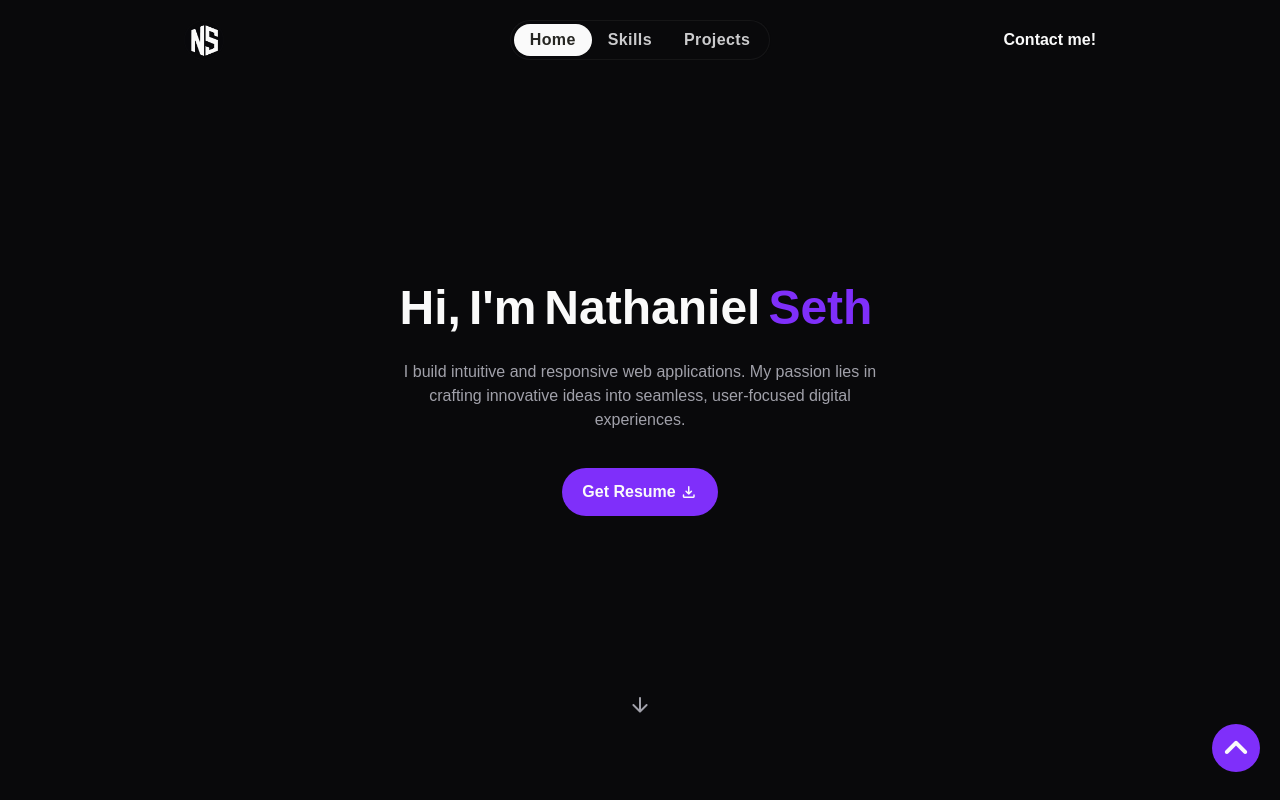
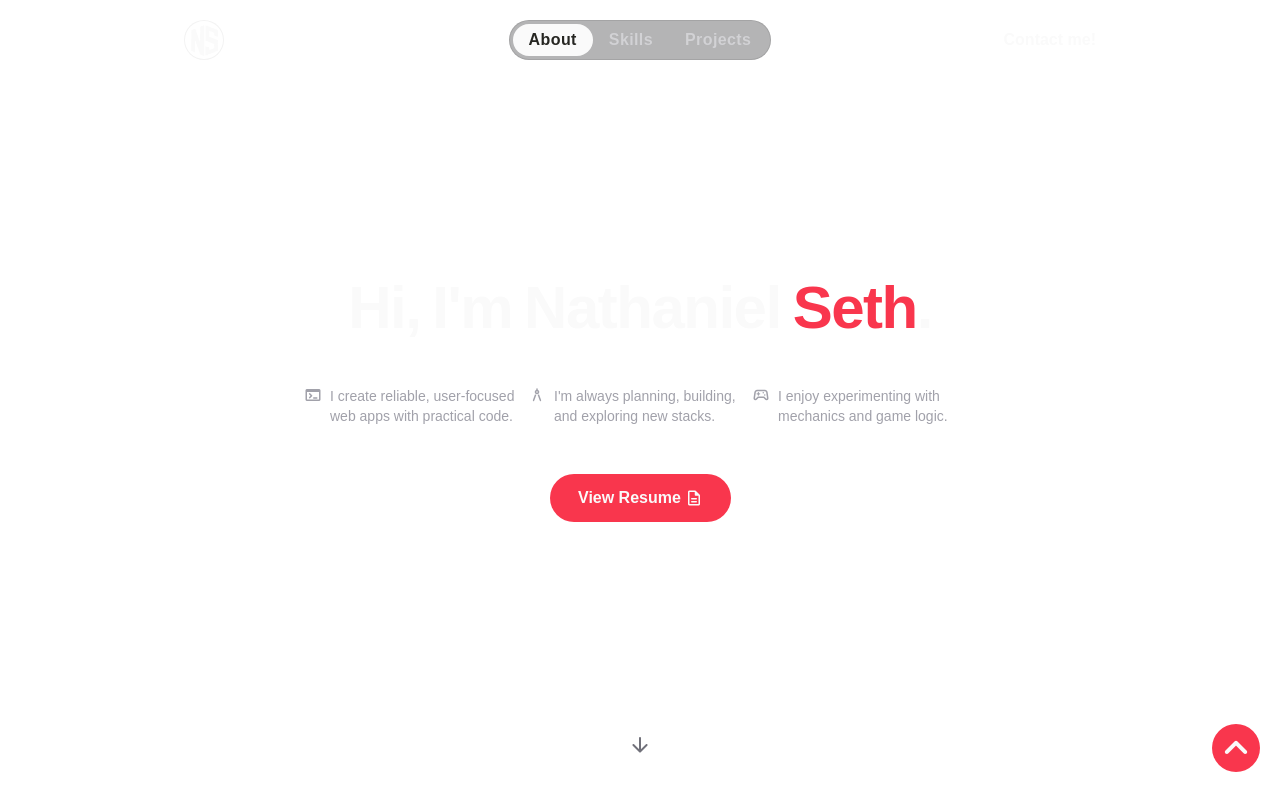
Before and after one commit to nathanielseth/portfolio, a React (Vite) app: page / in a window 1280 px wide. Shown: the top 800 px of the page. Built offline with nearby package versions, Linux system fonts and the light colour scheme; a web font is replaced by a local one.

Commit message:
add pdf viewer
added react-pdf and updated deps. changed accent color.

```diff
--- a/package.json
+++ b/package.json
@@ -16,6 +16,7 @@
     "react": "^18.3.1",
     "react-dom": "^18.3.1",
     "react-icons": "^5.3.0",
+    "react-pdf": "^10.2.0",
     "tailwind-scrollbar": "^3.1.0"
   },
   "devDependencies": {
--- a/src/App.jsx
+++ b/src/App.jsx
@@ -12,7 +12,7 @@ const App = () => {
 		<ReactLenis root>
 			<Header />
 			<main className="scrollbar-thin">
-				<section id="home" className="min-h-screen">
+				<section id="about" className="min-h-screen">
 					<Hero />
 				</section>
 				<section id="skills" className="min-h-screen">
--- a/src/components/Contact.jsx
+++ b/src/components/Contact.jsx
@@ -84,7 +84,7 @@ const Contact = () => {
 						onMouseEnter={() => setShowTooltip(true)}
 						onMouseLeave={() => !copied && setShowTooltip(false)}
 					>
-						<span className="text-[#7f2ffa] font-semibold text-xl md:text-2xl">
+						<span className="text-[var(--accent)] font-semibold text-xl md:text-2xl">
 							nathanielseth.dev@gmail.com
 						</span>
 						<motion.div
--- a/src/components/Header.jsx
+++ b/src/components/Header.jsx
@@ -59,10 +59,10 @@ const Header = () => {
 
 	const handleLogoClick = (event) => {
 		event.preventDefault();
-		const homeSection = document.querySelector("#home");
+		const aboutSection = document.querySelector("#about");
 
-		if (homeSection) {
-			lenis.scrollTo(homeSection.offsetTop, { duration: 1.2 });
+		if (aboutSection) {
+			lenis.scrollTo(aboutSection.offsetTop, { duration: 1.2 });
 		}
 	};
 
--- a/src/components/Hero.jsx
+++ b/src/components/Hero.jsx
@@ -1,5 +1,5 @@
 import { useState, useEffect } from "react";
-import { motion } from "framer-motion";
+import { motion, AnimatePresence } from "framer-motion";
 
 const typingVariants = {
 	hidden: { opacity: 0 },
@@ -17,15 +17,20 @@ const containerVariants = {
 	show: {
 		opacity: 1,
 		transition: {
-			staggerChildren: 0.4,
-			delayChildren: 0.9,
+			staggerChildren: 0.2,
+			delayChildren: 0.8,
 		},
 	},
 };
 
+const buttonVariants = {
+	hidden: { opacity: 0, y: 20 },
+	show: { opacity: 1, y: 0, transition: { duration: 0.5 } },
+};
+
 const itemVariants = {
-	hidden: { opacity: 0, y: 30 },
-	show: { opacity: 1, y: 0, transition: { duration: 0.6 } },
+	hidden: { opacity: 0, y: 20 },
+	show: { opacity: 1, y: 0, transition: { duration: 0.5 } },
 };
 
 const arrowVariants = {
@@ -45,12 +50,61 @@ const arrowVariants = {
 	},
 };
 
+const modalVariants = {
+	hidden: { opacity: 0 },
+	visible: {
+		opacity: 1,
+		transition: { duration: 0.2 },
+	},
+	exit: {
+		opacity: 0,
+		transition: { duration: 0.2 },
+	},
+};
+
+const modalContentVariants = {
+	hidden: { opacity: 0, scale: 0.95, y: 20 },
+	visible: {
+		opacity: 1,
+		scale: 1,
+		y: 0,
+		transition: {
+			type: "spring",
+			damping: 25,
+			stiffness: 300,
+		},
+	},
+	exit: {
+		opacity: 0,
+		scale: 0.95,
+		y: 20,
+		transition: { duration: 0.2 },
+	},
+};
+
 const Hero = () => {
 	const [showArrow, setShowArrow] = useState(false);
 	const [isInitialAnimationComplete, setInitialAnimationComplete] =
 		useState(false);
+	const [showModal, setShowModal] = useState(false);
+	const [lastModified, setLastModified] = useState("");
 
-	const heading = "Hi, I'm Nathaniel Seth".split(" ");
+	const headingLine1 = ["Hi,", "I'm", "Nathaniel", "Seth"];
+
+	const taglineItems = [
+		{
+			icon: "terminal",
+			text: "I create reliable, user-focused web apps with practical code.",
+		},
+		{
+			icon: "architecture",
+			text: "I'm always planning, building, and exploring new stacks.",
+		},
+		{
+			icon: "sports_esports",
+			text: "I enjoy experimenting with mechanics and game logic.",
+		},
+	];
 
 	useEffect(() => {
 		const handleScroll = () => {
@@ -63,6 +117,46 @@ const Hero = () => {
 		return () => window.removeEventListener("scroll", handleScroll);
 	}, [isInitialAnimationComplete]);
 
+	useEffect(() => {
+		if (showModal) {
+			document.body.style.overflow = "hidden";
+
+			fetch("/portfolio/assets/NathanielSeth_DeLeon_Resume.pdf", {
+				method: "HEAD",
+			})
+				.then((response) => {
+					const lastMod = response.headers.get("Last-Modified");
+					if (lastMod) {
+						const date = new Date(lastMod);
+						const months = [
+							"Jan",
+							"Feb",
+							"Mar",
+							"Apr",
+							"May",
+							"Jun",
+							"Jul",
+							"Aug",
+							"Sep",
+							"Oct",
+							"Nov",
+							"Dec",
+						];
+						const formatted = `${
+							months[date.getMonth()]
+						} ${date.getFullYear()}`;
+						setLastModified(formatted);
+					}
+				})
+				.catch(() => setLastModified(""));
+		} else {
+			document.body.style.overflow = "unset";
+		}
+		return () => {
+			document.body.style.overflow = "unset";
+		};
+	}, [showModal]);
+
 	const scrollToProjects = () => {
 		document.getElementById("projects")?.scrollIntoView({
 			behavior: "smooth",
@@ -71,28 +165,38 @@ const Hero = () => {
 	};
 
 	return (
-		<main className="relative flex min-h-screen flex-col items-center justify-center text-center">
+		<>
+			<main className="relative flex min-h-screen flex-col items-center justify-center px-4 text-center">
 				<motion.h1
 					id="hero-heading"
-				className="mb-3 text-3xl font-semibold text-zinc-50 sm:text-4xl md:text-5xl"
+					className="mb-8 text-4xl font-bold tracking-tight text-zinc-50 sm:text-5xl md:text-6xl sm:mb-12"
 				>
-				{heading.map((word, i) => (
+					{headingLine1.map((word, i) => (
 						<motion.span
-						key={`word-${i}`}
+							key={`line1-word-${i}`}
 							custom={i}
 							variants={typingVariants}
 							initial="hidden"
 							animate="visible"
-						style={word === "Seth" ? { color: "#7f2ffa" } : {}}
-						className="mr-1 md:mr-2"
+							style={word === "Seth" ? { color: "var(--accent)" } : {}}
+							className={word === "Seth" ? "" : "mr-2 md:mr-3"}
 						>
 							{word}
 						</motion.span>
 					))}
+					<motion.span
+						custom={headingLine1.length}
+						variants={typingVariants}
+						initial="hidden"
+						animate="visible"
+						className="text-zinc-50"
+					>
+						.
+					</motion.span>
 				</motion.h1>
 
 				<motion.div
-				className="mx-auto max-w-2xl text-center"
+					className="mx-auto flex w-full max-w-2xl flex-col items-center"
 					variants={containerVariants}
 					initial="hidden"
 					animate="show"
@@ -105,40 +209,46 @@ const Hero = () => {
 						}
 					}}
 				>
-				<motion.p
-					className="mx-auto mb-9 mt-4 max-w-lg px-4 text-xs text-zinc-400 md:px-0 md:text-base"
+					<div className="mb-10 grid grid-cols-1 justify-items-center gap-y-4 text-left sm:grid-cols-3 sm:justify-center sm:px-0 sm:mb-12">
+						{taglineItems.map((item, index) => (
+							<motion.div
+								key={index}
 								variants={itemVariants}
+								className="flex flex-row gap-2"
 							>
-					I build intuitive and responsive web applications. My passion lies in
-					crafting innovative ideas into seamless, user-focused digital
-					experiences.
-				</motion.p>
+								<span className="material-symbols-rounded shrink-0 text-lg leading-none text-zinc-400">
+									{item.icon}
+								</span>
+								<p className="text-xs leading-relaxed text-zinc-400 sm:text-sm">
+									{item.text}
+								</p>
+							</motion.div>
+						))}
+					</div>
 
-				<motion.a
+					<motion.div variants={buttonVariants}>
+						<motion.button
+							onClick={() => setShowModal(true)}
 							whileTap={{ scale: 0.95 }}
 							whileHover={{ scale: 1.05 }}
-					transformTemplate={(props, transform) =>
-						transform.replace(" translateZ(0)", "")
-					}
-					variants={itemVariants}
-					layout="position"
-					href="/portfolio/assets/NathanielSeth_DeLeon_Resume.pdf"
-					target="_blank"
-					rel="noopener noreferrer"
-					className="inline-flex h-9 items-center gap-1 rounded-full bg-[#7f2ffa] px-4 text-zinc-50 sm:h-10 md:h-12 md:px-5"
-					aria-label="Download resume"
+							transition={{ type: "spring", stiffness: 400, damping: 17 }}
+							transformTemplate={(_, generated) => `translateZ(0) ${generated}`}
+							style={{ willChange: "transform" }}
+							className="accent-bg inline-flex w-auto items-center justify-center gap-1 rounded-full px-6 py-2.5 text-zinc-50 sm:px-7 sm:py-2.5 md:px-7 md:py-3"
+							aria-label="View resume"
 						>
-					<span className="text-sm font-semibold leading-none sm:text-base">
-						Get Resume
+							<span className="text-sm font-semibold sm:text-base">
+								View Resume
 							</span>
-					<span className="material-symbols-rounded flex items-center text-sm leading-none sm:text-base md:text-lg">
-						download
+							<span className="material-symbols-rounded flex items-center text-sm sm:text-base md:text-lg">
+								description
 							</span>
-				</motion.a>
+						</motion.button>
+					</motion.div>
 				</motion.div>
 
 				<motion.button
-				className="group absolute bottom-20 cursor-pointer"
+					className="group absolute bottom-10 cursor-pointer"
 					variants={arrowVariants}
 					initial="hidden"
 					animate={showArrow ? "visible" : "hidden"}
@@ -147,11 +257,70 @@ const Hero = () => {
 					whileTap={{ scale: 0.9 }}
 					aria-label="Scroll to projects section"
 				>
-				<span className="material-symbols-rounded text-xl text-zinc-400 transition-colors duration-200 group-hover:text-zinc-300 md:text-2xl">
+					<span className="material-symbols-rounded text-xl text-zinc-500 transition-colors duration-200 group-hover:text-zinc-300 md:text-2xl">
 						arrow_downward
 					</span>
 				</motion.button>
 			</main>
+
+			{/* PDF Modal */}
+			<AnimatePresence>
+				{showModal && (
+					<motion.div
+						variants={modalVariants}
+						initial="hidden"
+						animate="visible"
+						exit="exit"
+						className="fixed inset-0 z-50 flex items-center justify-center bg-black/80 backdrop-blur-sm p-2 sm:p-4"
+						onClick={() => setShowModal(false)}
+					>
+						<motion.div
+							variants={modalContentVariants}
+							initial="hidden"
+							animate="visible"
+							exit="exit"
+							onClick={(e) => e.stopPropagation()}
+							className="relative w-full max-w-6xl h-[85vh] sm:h-[90vh] bg-zinc-900 rounded-xl sm:rounded-2xl shadow-2xl overflow-hidden flex flex-col"
+						>
+							<div className="flex items-center justify-between px-4 py-3 sm:px-6 sm:py-4 bg-zinc-800/50 border-b border-zinc-700">
+								<div className="flex items-center gap-2 sm:gap-3">
+									<span className="material-symbols-rounded text-zinc-400 text-xl sm:text-2xl flex items-center">
+										description
+									</span>
+									<div className="flex flex-col items-start">
+										<h2 className="text-base sm:text-lg font-semibold text-zinc-50">
+											Resume
+										</h2>
+										{lastModified && (
+											<p className="text-xs text-zinc-500">
+												Updated {lastModified}
+											</p>
+										)}
+									</div>
+								</div>
+								<button
+									onClick={() => setShowModal(false)}
+									className="text-zinc-400 hover:text-zinc-50 transition-colors p-1.5 sm:p-2 hover:bg-zinc-700 rounded-lg"
+									aria-label="Close modal"
+								>
+									<span className="material-symbols-rounded text-xl sm:text-2xl">
+										close
+									</span>
+								</button>
+							</div>
+
+							<div className="flex-1 overflow-auto bg-zinc-800/50">
+								<iframe
+									src="/portfolio/assets/NathanielSeth_DeLeon_Resume.pdf#view=FitH"
+									className="w-full h-full min-h-[500px] sm:min-h-[600px]"
+									title="Resume PDF"
+								/>
+							</div>
+						</motion.div>
+					</motion.div>
+				)}
+			</AnimatePresence>
+		</>
 	);
 };
 
--- a/src/components/Navbar.jsx
+++ b/src/components/Navbar.jsx
@@ -4,7 +4,7 @@ import { motion } from "framer-motion";
 import { useLenis } from "lenis/react";
 
 const Navbar = ({ navOpen, toggleNav }) => {
-	const [activeTab, setActiveTab] = useState("#home");
+	const [activeTab, setActiveTab] = useState("#about");
 	const [threshold, setThreshold] = useState(0.1);
 	const [isInitialLoad, setIsInitialLoad] = useState(true);
 
@@ -14,7 +14,7 @@ const Navbar = ({ navOpen, toggleNav }) => {
 
 	const navItems = useMemo(
 		() => [
-			{ label: "Home", link: "#home", className: "nav-link" },
+			{ label: "About", link: "#about", className: "nav-link" },
 			{ label: "Skills", link: "#skills", className: "nav-link" },
 			{ label: "Projects", link: "#projects", className: "nav-link" },
 			{ label: "Contact", link: "#contact", className: "nav-link md:hidden" },
@@ -132,7 +132,7 @@ const Navbar = ({ navOpen, toggleNav }) => {
 	}, [activeTab, initActiveBox, isInitialLoad]);
 
 	return (
-		<nav className={`navbar ${navOpen ? "active" : ""} bg-zinc-950`}>
+		<nav className={`navbar ${navOpen ? "active" : ""} bg-zinc-950/30`}>
 			{navItems.map(({ label, link, className }, key) => (
 				<a
 					href={link}
--- a/src/components/ProjectCard.jsx
+++ b/src/components/ProjectCard.jsx
@@ -139,7 +139,7 @@ const ProjectCard = ({
 								href={projectLink}
 								target="_blank"
 								rel="noopener noreferrer"
-								className="flex items-center justify-center w-11 h-11 rounded-lg bg-[#7f2ffa] text-zinc-50 transition-colors"
+								className="accent-bg flex items-center justify-center w-11 h-11 rounded-lg text-zinc-50 transition-colors"
 								aria-label={`View live project: ${title}`}
 								whileHover={{ scale: 1.1 }}
 								onMouseEnter={() => setHoveredLive(true)}
--- a/src/components/ScrollToTop.jsx
+++ b/src/components/ScrollToTop.jsx
@@ -45,7 +45,7 @@ const ScrollToTop = () => {
 	return (
 		<motion.button
 			onClick={scrollToTop}
-			className="fixed bottom-7 right-5 z-50 w-13 h-13 rounded-full bg-[#7f2ffa] text-zinc-50 transition-colors duration-300 flex items-center justify-center"
+			className="fixed bottom-7 right-5 z-50 w-13 h-13 rounded-full accent-bg text-zinc-50 transition-colors duration-300 flex items-center justify-center"
 			initial={{ opacity: 0, y: 30 }}
 			animate={
 				shouldAnimateExit
--- a/src/index.css
+++ b/src/index.css
@@ -3,12 +3,20 @@
 @tailwind components;
 @tailwind utilities;
 
-html {
-	scroll-behavior: smooth;
+@layer base {
+	:root {
+		--accent: #f9364d;
+		--accent-hover: #dc263f;
 	}
 
 	body {
-	@apply bg-zinc-950 text-zinc-50 h-[200vh];
+		@apply bg-white text-zinc-900 dark:bg-zinc-950 dark:text-zinc-50;
+	}
+}
+
+@layer components {
+	* {
+		@apply transition-none;
 	}
 
 	.material-symbols-rounded {
@@ -16,14 +24,21 @@ body {
 		font-variation-settings: "FILL" 0, "wght" 400, "GRAD" 0, "opsz" 24;
 	}
 
-/* components */
-
 	.menu-btn {
-	@apply w-10 h-10 grid place-items-center  rounded-full ring-inset ring-1 ring-zinc-50/[0.02] backdrop-blur-2xl hover:bg-zinc-50/15 transition-[transform,background-color];
+		@apply w-10 h-10 grid place-items-center rounded-full ring-inset ring-1
+           ring-zinc-900/5 dark:ring-zinc-50/[0.02]
+           backdrop-blur-2xl hover:bg-zinc-900/5 dark:hover:bg-zinc-50/15
+           transition-[transform,background-color];
 	}
 
 	.navbar {
-	@apply absolute top-full mt-2 right-0 min-w-40 p-1  rounded-lg md:rounded-full ring-inset ring-1 ring-zinc-50/5 scale-90 isolate blur-sm opacity-0 invisible transition-[opacity,transform,filter] md:static md:flex md:items-center md:mt-0 md:opacity-100 md:blur-0 md:visible md:scale-100 backdrop-blur-2xl;
+		@apply absolute top-full mt-2 right-0 min-w-40 p-1 rounded-lg md:rounded-full
+           ring-inset ring-1 ring-zinc-900/10 dark:ring-zinc-50/5
+           scale-90 isolate blur-sm opacity-0 invisible
+           transition-[opacity,transform,filter]
+           md:static md:flex md:items-center md:mt-0 md:opacity-100
+           md:blur-0 md:visible md:scale-100 backdrop-blur-2xl
+           bg-white/80 dark:bg-zinc-900/80;
 	}
 
 	.navbar.active {
@@ -31,11 +46,13 @@ body {
 	}
 
 	.nav-link {
-	@apply grid items-center h-8 px-4 text-base font-bold tracking-wide  hover:text-zinc-50 transition-colors;
+		@apply grid items-center h-8 px-4 text-base font-bold tracking-wide
+           text-zinc-900 dark:text-zinc-400
+           hover:text-zinc-950 dark:hover:text-zinc-50;
 	}
 
 	.nav-link.active {
-	@apply text-zinc-900 font-bold duration-500;
+		@apply text-zinc-900 dark:text-zinc-900 font-bold duration-500;
 	}
 
 	.active-tab:hover {
@@ -43,9 +60,23 @@ body {
 	}
 
 	.navbar .active-box {
-	@apply absolute bg-zinc-50 rounded-lg md:rounded-full -z-10 transition-[top,left] duration-300;
+		@apply absolute bg-zinc-50 rounded-lg md:rounded-full -z-10
+           transition-[top,left] duration-300;
 	}
 
 	.title-1 {
 		@apply text-[22px] font-normal;
 	}
+
+	.accent-bg {
+		background-color: var(--accent);
+	}
+
+	.accent-bg:hover {
+		background-color: var(--accent-hover);
+	}
+
+	.accent-text {
+		color: var(--accent);
+	}
+}
```
Also changed, not shown: 1 other file (tests, documents, lock files or other folders). Lines whose indentation alone changed are shown as unchanged.
